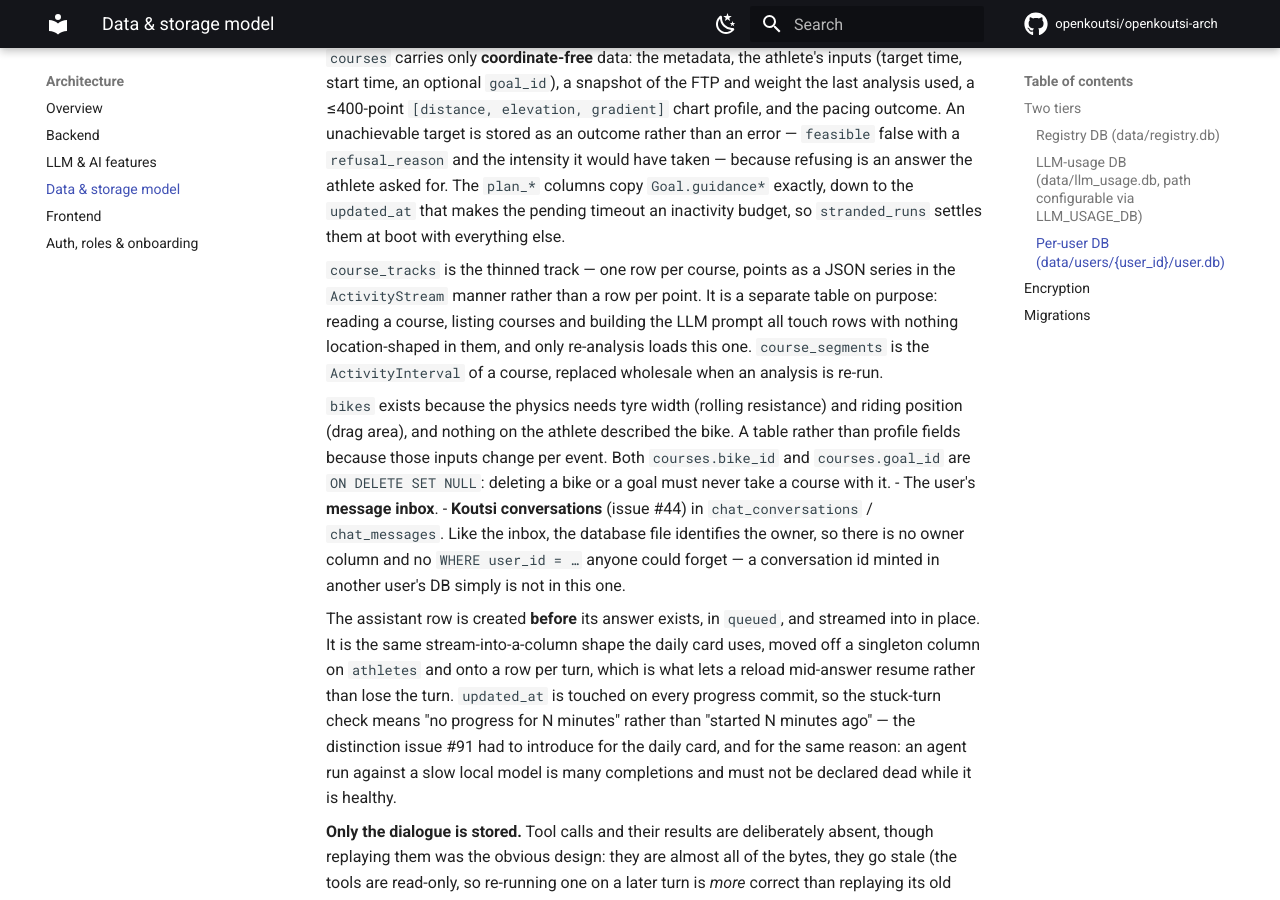
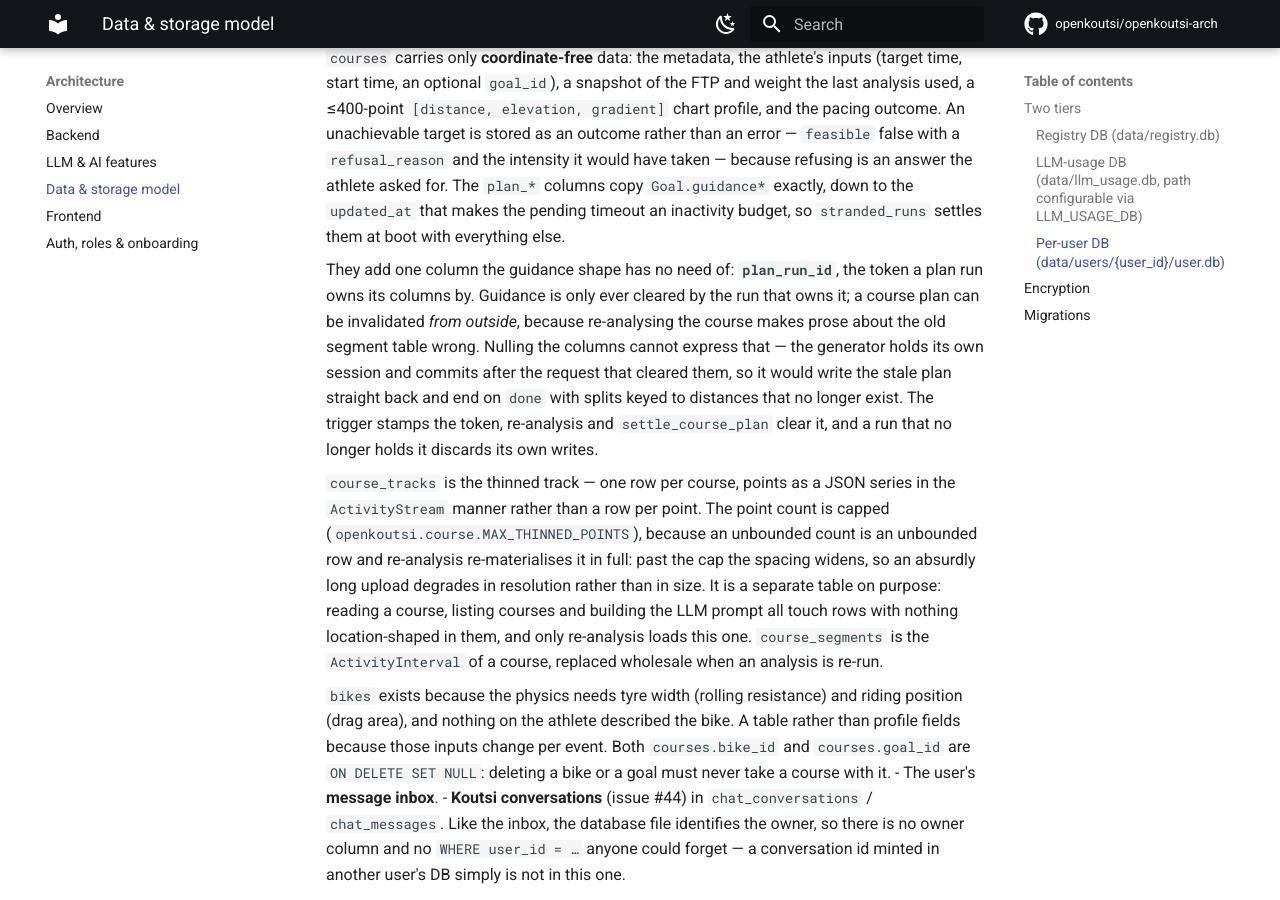
Before and after one commit to openkoutsi/openkoutsi-arch, an MkDocs documentation site: the page built from docs/architecture/data-model.md, in a window 1280 px wide and 900 px high, scrolled down 4121 px. Built offline with MkDocs 1.6.1 and Material for MkDocs 9.7.7, drawn with Linux system fonts in a browser that asks for light colours; comment, search, counter and statistics services are not loaded.

Commit message:
Record the plan run token and the thinned-point cap
Follow-up to review on the backend PR. Two things the architecture pages
now describe rather than leave to the code:

The `plan_*` columns copy `Goal.guidance*`, but courses need one column
guidance has no use for. Guidance is only ever cleared by the run that owns
it; a course plan can be invalidated *from outside*, because re-analysing
the course makes prose about the old segment table wrong — and nulling the
columns cannot express that against a generator holding its own session.
`plan_run_id` is what makes the clear stick, so it belongs in the page that
explains why the shape was copied in the first place.

And the thinned track is capped: an unbounded point count is an unbounded
JSON row that re-analysis re-materialises in full. The backend page's
"low hundreds of milliseconds" claim now says what bounds it for an
untypical upload, rather than describing only the typical one.

Co-Authored-By: Claude Fable 5 <noreply@anthropic.com>
Claude-Session: https://claude.ai/code/session_01MjNpTNNGDZAbcxcbAv8jVY

```diff
--- a/docs/architecture/data-model.md
+++ b/docs/architecture/data-model.md
@@ -188,8 +188,20 @@ Everything a single athlete owns — **one athlete per database**:
     to the `updated_at` that makes the pending timeout an inactivity budget, so
     `stranded_runs` settles them at boot with everything else.
 
+    They add one column the guidance shape has no need of: **`plan_run_id`**, the token a
+    plan run owns its columns by. Guidance is only ever cleared by the run that owns it;
+    a course plan can be invalidated *from outside*, because re-analysing the course makes
+    prose about the old segment table wrong. Nulling the columns cannot express that — the
+    generator holds its own session and commits after the request that cleared them, so it
+    would write the stale plan straight back and end on `done` with splits keyed to distances
+    that no longer exist. The trigger stamps the token, re-analysis and `settle_course_plan`
+    clear it, and a run that no longer holds it discards its own writes.
+
     `course_tracks` is the thinned track — one row per course, points as a JSON series in the
-    `ActivityStream` manner rather than a row per point. It is a separate table on purpose:
+    `ActivityStream` manner rather than a row per point. The point count is capped
+    (`openkoutsi.course.MAX_THINNED_POINTS`), because an unbounded count is an unbounded row
+    and re-analysis re-materialises it in full: past the cap the spacing widens, so an absurdly
+    long upload degrades in resolution rather than in size. It is a separate table on purpose:
     reading a course, listing courses and building the LLM prompt all touch rows with nothing
     location-shaped in them, and only re-analysis loads this one. `course_segments` is the
     `ActivityInterval` of a course, replaced wholesale when an analysis is re-run.
```
Also changed, not shown: docs/architecture/backend.md (+3 -2 lines).
